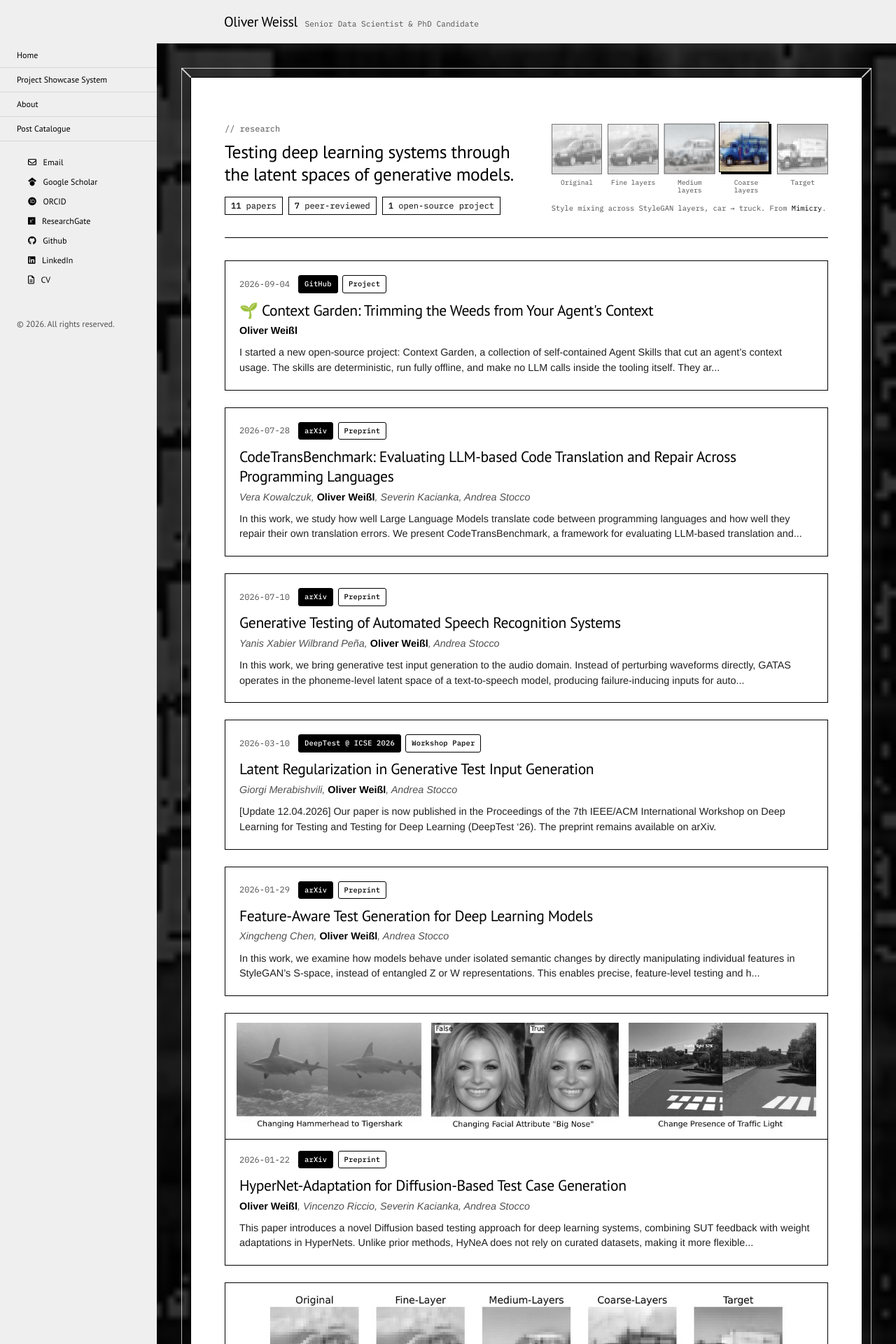
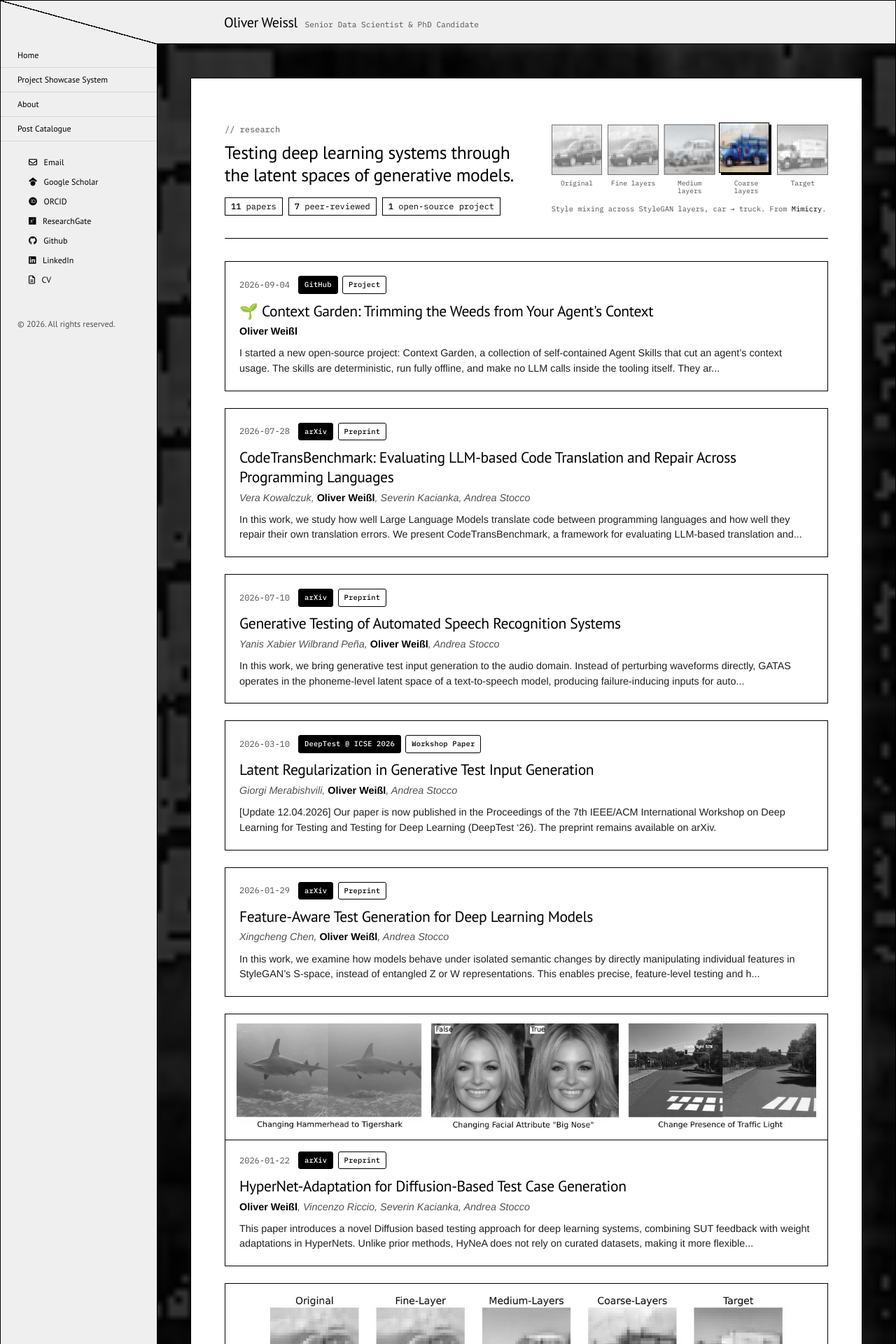
Before and after one commit to oliverweissl/oliverweissl.github.io, a Jekyll site: the page built from index.html, in a window 1280 px wide. Shown: the top 1920 px of the page at 70% size. Built offline with Jekyll 4.4.1, drawn with Linux system fonts in a browser that asks for light colours; nearby versions of some CDN libraries; the list of posts is cut into pages by our own code.

Commit message:
Black mitred frame around header, footer and sidebar
Outline around the content box removed; the grey frame gets a black
outer edge, black inner edges along the stage and diagonal mitres where
the sidebar meets header and footer.

Co-Authored-By: Claude Opus 5.5 (1M context) <noreply@anthropic.com>

```diff
--- a/public/css/refresh.css
+++ b/public/css/refresh.css
@@ -643,7 +643,6 @@ body,
     --head-h: 62px;
     --foot-h: 50px;
     --sidebar-w: 14rem;
-    --bevel: 14px;
   }
   .masthead {
     position: relative;
@@ -652,9 +651,10 @@ body,
     margin-left: calc(-1 * var(--sidebar-w));
     padding-left: var(--sidebar-w);
   }
+  /* Sidebar tucks slightly under the footer so no stage pixels show between */
   .sidebar {
     top: var(--head-h);
-    bottom: var(--foot-h);
+    bottom: calc(var(--foot-h) - 4px);
   }
   .footer {
     z-index: 11;
@@ -662,28 +662,48 @@ body,
   .sidebar-nav-item:first-child {
     border-top: none;
   }
-  .container.content {
-    position: relative;
+
+  /* Black frame: outer page edge, inner edge along the stage, mitred corners */
+  body {
+    border: 1px solid var(--ink);
   }
-
-  .container.content::before,
-  .container.content::after {
+  /* Inner edge lines start at the stage corner, not over the sidebar */
+  .masthead::after,
+  .footer::after {
     content: "";
     position: absolute;
-    inset: calc(-1 * var(--bevel));
+    left: var(--sidebar-w);
+    right: 0;
+    height: 1px;
+    background: var(--ink);
+  }
+  .masthead::after {
+    bottom: 0;
+  }
+  .footer::after {
+    top: 0;
+  }
+  .sidebar {
+    border-right: 1px solid var(--ink);
+  }
+  .masthead::before,
+  .footer::before {
+    content: "";
+    position: absolute;
+    left: 0;
+    width: var(--sidebar-w);
     pointer-events: none;
   }
-  /* Outer outline */
-  .container.content::before {
-    border: 1px solid rgba(255, 255, 255, .7);
+  /* Top-left mitre: page corner to stage corner */
+  .masthead::before {
+    top: 0;
+    bottom: 0;
+    background: linear-gradient(to top right, transparent calc(50% - .75px), var(--ink) calc(50% - .75px), var(--ink) calc(50% + .75px), transparent calc(50% + .75px));
   }
-  /* Corner diagonals from the box corner to the outline corner */
-  .container.content::after {
-    --line: rgba(255, 255, 255, .7);
-    background:
-      linear-gradient(to top right, transparent calc(50% - .75px), var(--line) calc(50% - .75px), var(--line) calc(50% + .75px), transparent calc(50% + .75px)) left top / var(--bevel) var(--bevel) no-repeat,
-      linear-gradient(to bottom right, transparent calc(50% - .75px), var(--line) calc(50% - .75px), var(--line) calc(50% + .75px), transparent calc(50% + .75px)) right top / var(--bevel) var(--bevel) no-repeat,
-      linear-gradient(to bottom right, transparent calc(50% - .75px), var(--line) calc(50% - .75px), var(--line) calc(50% + .75px), transparent calc(50% + .75px)) left bottom / var(--bevel) var(--bevel) no-repeat,
-      linear-gradient(to top right, transparent calc(50% - .75px), var(--line) calc(50% - .75px), var(--line) calc(50% + .75px), transparent calc(50% + .75px)) right bottom / var(--bevel) var(--bevel) no-repeat;
+  /* Bottom-left mitre */
+  .footer::before {
+    top: 0;
+    bottom: 0;
+    background: linear-gradient(to bottom right, transparent calc(50% - .75px), var(--ink) calc(50% - .75px), var(--ink) calc(50% + .75px), transparent calc(50% + .75px));
   }
 }
```
